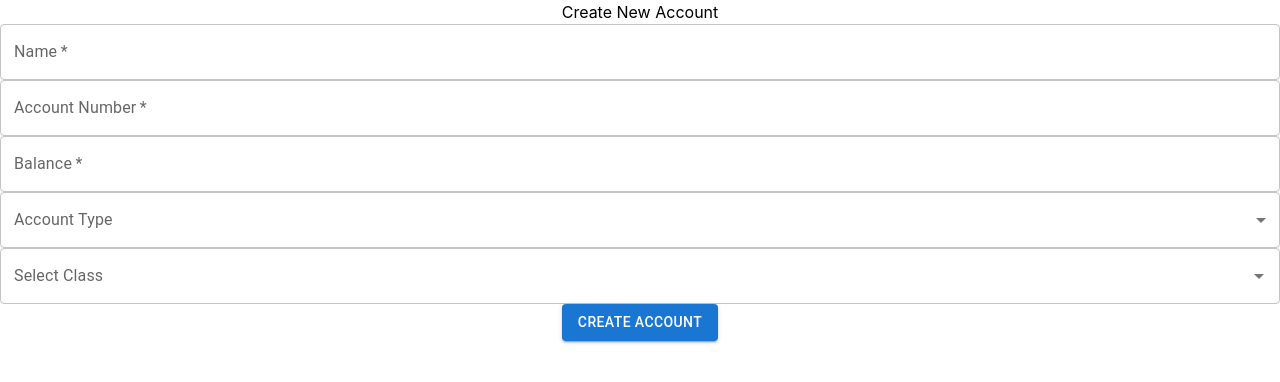
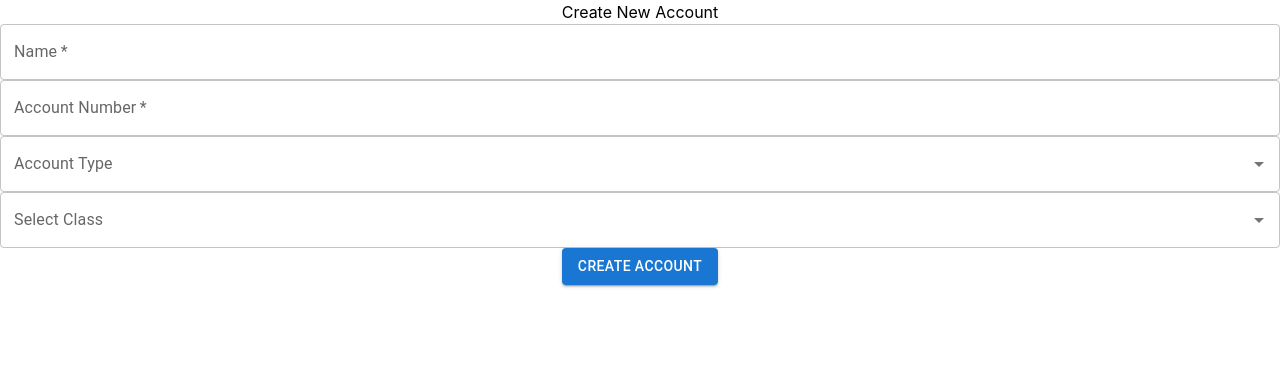
Before and after one commit to rishadsanian/ledger, a React (Create React App) app in the folder ledger/client/: page /create-account in a window 1280 px wide. Shown: the top 382 px of the page. Built offline with nearby package versions, Linux system fonts and the light colour scheme.

Commit message:
changed form layout

```diff
--- a/ledger/client/src/components/CreateAccountForm.jsx
+++ b/ledger/client/src/components/CreateAccountForm.jsx
@@ -1,7 +1,7 @@
 import React, { useState } from "react";
 import Axios from "axios";
+import { RadioGroup, FormControlLabel, Radio, TextField } from "@mui/material";
 import {
-  TextField,
   Button,
   Select,
   MenuItem,
@@ -10,7 +10,10 @@ import {
 } from "@mui/material";
 import Autocomplete from "@mui/material/Autocomplete";
 
-// classesData.js
+//Account Types
+const accountTypeOptions = ["Debit", "Credit"];
+
+// classes
 const classesData = [
   { id: 1, name: "Assets" },
   { id: 2, name: "Liabilities" },
@@ -22,7 +25,7 @@ const classesData = [
 function CreateAccount() {
   const [name, setName] = useState("");
   const [accountNumber, setAccountNumber] = useState("");
-  const [balance, setBalance] = useState("");
+  // const [balance, setBalance] = useState("");
   const [accountType, setAccountType] = useState("");
   const [selectedClass, setSelectedClass] = useState(null);
 
@@ -32,7 +35,6 @@ function CreateAccount() {
     const newAccount = {
       name,
       account_number: accountNumber,
-      balance,
       account_type: accountType,
       fk_class_id: selectedClass ? selectedClass.id : null,
     };
@@ -47,7 +49,7 @@ function CreateAccount() {
       // Reset the form fields
       setName("");
       setAccountNumber("");
-      setBalance("");
+      // setBalance("");
       setAccountType("");
       setSelectedClass(null);
     } catch (error) {
@@ -76,26 +78,17 @@ function CreateAccount() {
           required
           fullWidth
         />
-        <TextField
-          label="Balance"
-          type="number"
-          value={balance}
-          onChange={(e) => setBalance(e.target.value)}
-          required
-          fullWidth
+
+        <Autocomplete
+          id="account-type-select"
+          options={accountTypeOptions}
+          value={accountType}
+          onChange={(event, newValue) => setAccountType(newValue)}
+          renderInput={(params) => (
+            <TextField {...params} label="Account Type" fullWidth />
+          )}
         />
-        <FormControl fullWidth>
-          <InputLabel>Account Type</InputLabel>
-          <Select
-            value={accountType}
-            onChange={(e) => setAccountType(e.target.value)}
-            required
-          >
-            <MenuItem value="">Select Account Type</MenuItem>
-            <MenuItem value="Debit">Debit</MenuItem>
-            <MenuItem value="Credit">Credit</MenuItem>
-          </Select>
-        </FormControl>
+
         <Autocomplete
           id="class-select"
           options={classesData}
```
